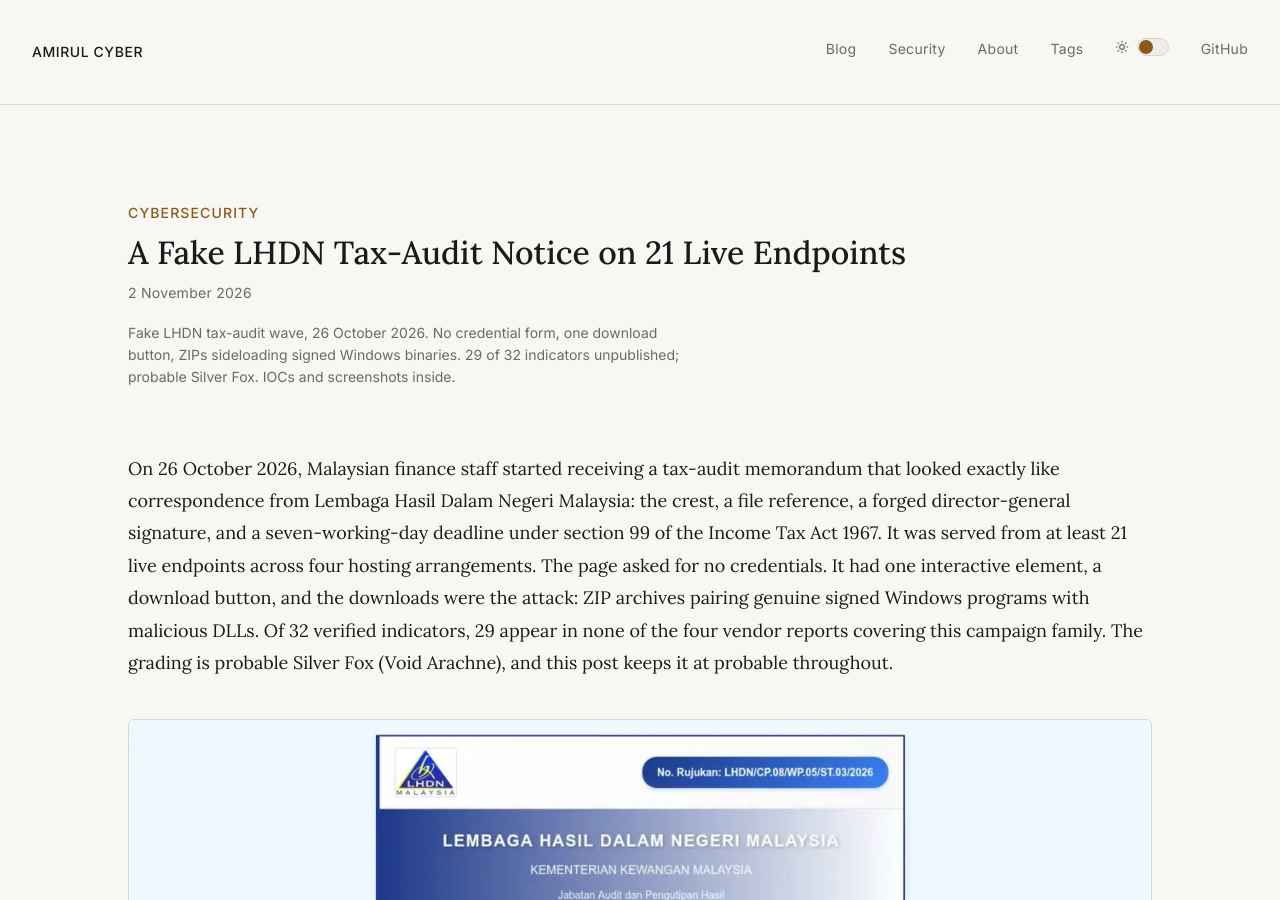
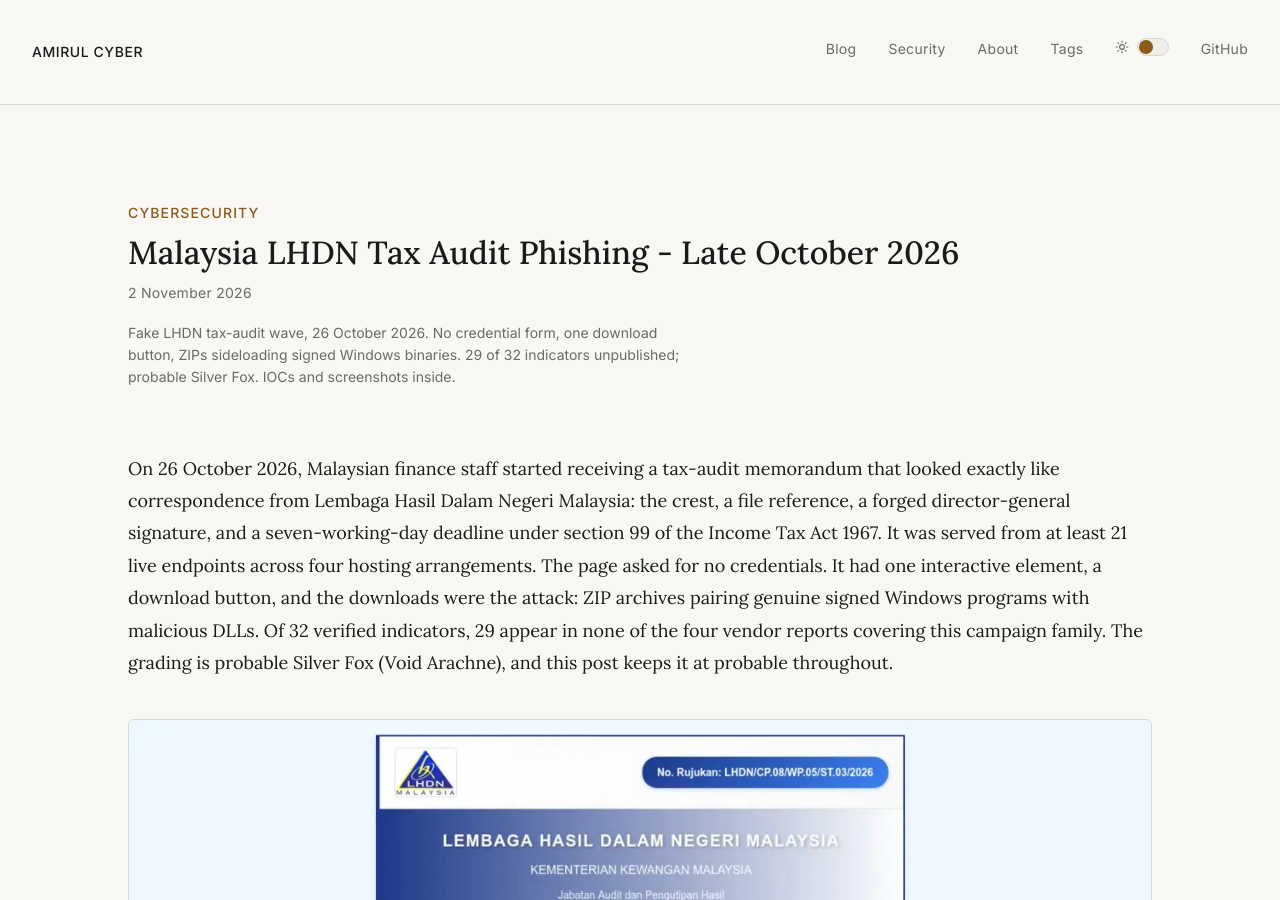
Before and after one commit to amirulcyber/amirulcyber.github.io, a Jekyll site: the page built from _posts/2026-11-02-malaysia-lhdn-tax-audit-impersonate.md, in a window 1280 px wide and 900 px high. Built offline with Jekyll 4.4.1, drawn with Linux system fonts in a browser that asks for light colours.

Commit message:
LHDN post: retitle per owner

```diff
--- a/_posts/2026-11-02-malaysia-lhdn-tax-audit-impersonate.md
+++ b/_posts/2026-11-02-malaysia-lhdn-tax-audit-impersonate.md
@@ -1,5 +1,5 @@
 ---
-title: A Fake LHDN Tax-Audit Notice on 21 Live Endpoints
+title: Malaysia LHDN Tax Audit Phishing - Late October 2026
 description: Fake LHDN tax-audit wave, 26 October 2026. No credential form, one download button, ZIPs sideloading signed Windows binaries. 29 of 32 indicators unpublished; probable Silver Fox. IOCs and screenshots inside.
 image: /assets/img/figure1-lhdn-fake-audit-notice.jpg
 thumbnail: /assets/img/figure1-lhdn-fake-audit-notice.jpg
```
